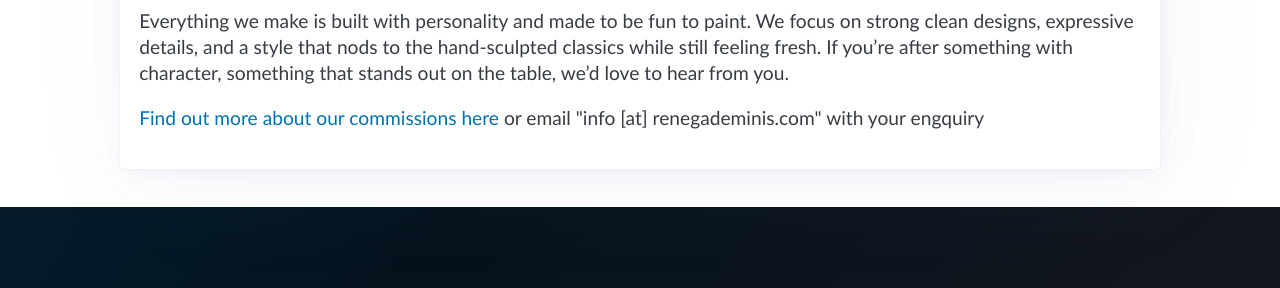
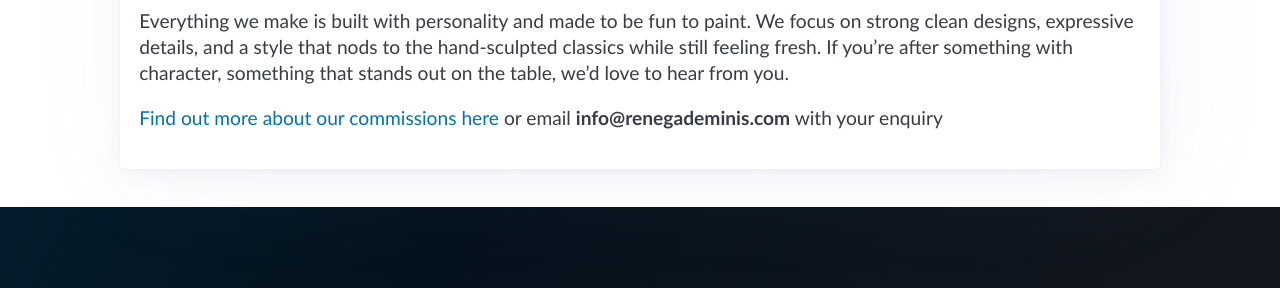
Before and after one commit to callieco-xyz/renegade-minis-website, a Jekyll site: the page built from index.html, in a window 1280 px wide and 900 px high, scrolled down 3146 px. Shown: the part 154-442 px from the top of the window. Built offline with Jekyll 4.4.1, drawn with Linux system fonts in a browser that asks for light colours.

Commit message:
email update

```diff
--- a/home_sections/commissions.html
+++ b/home_sections/commissions.html
@@ -14,5 +14,5 @@
         expressive details, and a style that nods to the hand-sculpted classics while still feeling fresh. If you’re
         after
         something with character, something that stands out on the table, we’d love to hear from you.</p>
-    <p><a href="/commissions">Find out more about our commissions here</a> or email "info [at] renegademinis.com" with your engquiry</p>
+    <p><a href="/commissions">Find out more about our commissions here</a> or email <strong>info<!-- -->&#64;<!-- -->renegademinis.com</strong> with your enquiry</p>
 </article>
```
